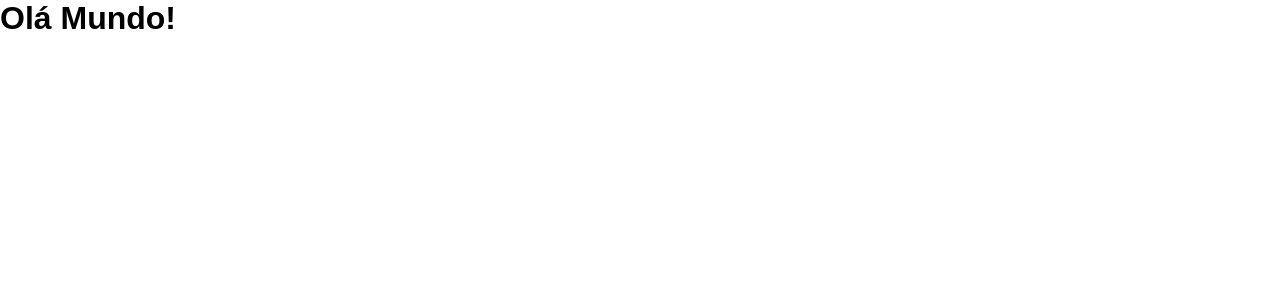
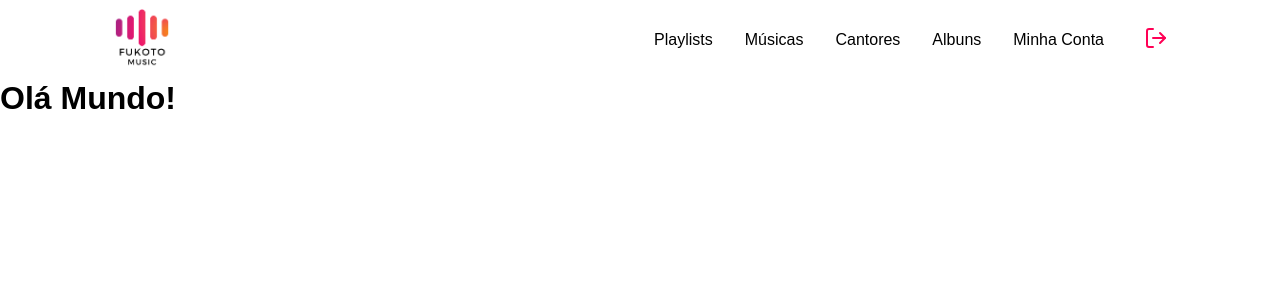
Before and after one commit to kengiiGMs/FukotoMusic, a Next.js app in the folder frontend/: page / in a window 1280 px wide. Shown: the top 300 px of the page. Built offline with nearby package versions, Linux system fonts and the light colour scheme.

Commit message:
Construindo e Ajustando o Header

```diff
--- /dev/null
+++ b/frontend/src/components/Header/index.tsx
@@ -0,0 +1,46 @@
+import { useContext } from 'react';
+import styles from './style.module.scss';
+import Link from 'next/link';
+import { FiLogOut } from 'react-icons/fi'
+import { AuthContext } from '../../contexts/AuthContext';
+
+
+
+export function Header() {
+
+    const { signOut } = useContext(AuthContext)
+
+    return (
+        <header className={styles.headerContainer}>
+            <div className={styles.headerContent}>
+                <Link href="/">
+                    <img src="/logo.png" height={60} />
+                </Link>
+
+                <nav className={styles.menuNav}>
+                    <Link href="/playlists" legacyBehavior>
+                        <a >Playlists</a>
+                    </Link>
+                    <Link href="/musics" legacyBehavior>
+                        <a >Músicas</a>
+                    </Link>
+                    <Link href="/singers" legacyBehavior>
+                        <a >Cantores</a>
+                    </Link>
+                    <Link href="/albuns" legacyBehavior>
+                        <a >Albuns</a>
+                    </Link>
+
+                    <Link href="/myaccount" legacyBehavior>
+                        <a >Minha Conta</a>
+                    </Link>
+
+                    <button onClick={signOut}>
+                        <FiLogOut color="#ff0055" size={24} />
+                    </button>
+
+                </nav>
+            </div>
+        </header>
+    )
+}
--- /dev/null
+++ b/frontend/src/components/Header/style.module.scss
@@ -0,0 +1,53 @@
+.headerContainer {
+    height: 5rem;
+}
+
+.headerContent {
+    max-width: 1120px;
+    height: 5rem;
+    margin: 0 auto;
+    padding: 0 2rem;
+
+    display: flex;
+    justify-content: space-between;
+    align-items: center;
+
+    img {
+        cursor: pointer;
+    }
+
+    .menuNav {
+        display: flex;
+        align-items: center;
+
+        a {
+            color: var(--black);
+            padding: 0 0.5rem;
+            display: inline-block;
+            position: relative;
+            transition: color 0.7s;
+
+            &+a {
+                margin-left: 1rem;
+            }
+
+            &:hover {
+                color: var(--secondColor);
+            }
+        }
+
+        button {
+            margin-left: 2rem;
+            background: transparent;
+            border: 0;
+            transition: transform 0.7s;
+
+            &:hover {
+                transform: scale(1.2);
+            }
+        }
+
+
+
+    }
+}
--- a/frontend/src/pages/index.tsx
+++ b/frontend/src/pages/index.tsx
@@ -1,5 +1,6 @@
 
 import Head from "next/head"
+import { Header } from "@/components/Header"
 
 export default function Home() {
   return (
@@ -8,6 +9,7 @@ export default function Home() {
         <title>FukotoMusic | Home</title>
       </Head>
       <div>
+        <Header />
         <h1>Olá Mundo!</h1>
       </div>
     </>
--- a/frontend/src/utils/canSSRAuth.ts
+++ b/frontend/src/utils/canSSRAuth.ts
@@ -1,4 +1,4 @@
-import { GetServerSideProps, GetServerSidePropsContext, GetServerSidePropsResult, GetStaticPropsResult } from "next";
+import { GetServerSideProps, GetServerSidePropsContext, GetServerSidePropsResult } from "next";
 import { parseCookies, destroyCookie } from "nookies";
 import { AuthTokenError } from "@/services/errors/AuthTokenError";
 
--- a/frontend/src/utils/canSSRGuest.ts
+++ b/frontend/src/utils/canSSRGuest.ts
@@ -1,4 +1,4 @@
-import { GetServerSideProps, GetServerSidePropsContext, GetServerSidePropsResult, GetStaticPropsResult } from "next";
+import { GetServerSideProps, GetServerSidePropsContext, GetServerSidePropsResult } from "next";
 import { parseCookies } from "nookies";
 
 
```
Also changed, not shown: frontend/src/pages/myaccount/index.tsx (+9 -1 lines).
